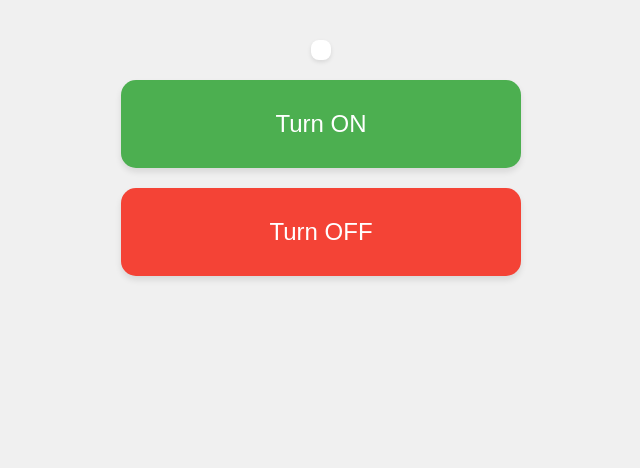
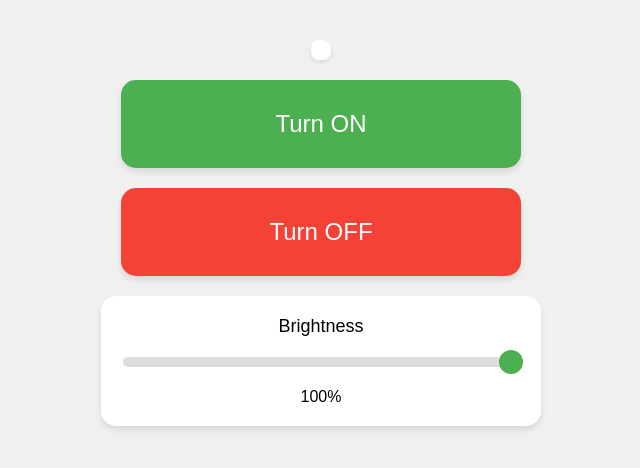
Before and after one commit to LeoM-tc/nspanel-mqtt, a website: page public/index.html in a window 1280 px wide. Shown: the whole page, without its empty margins (319-959 px from the left). Drawn offline with Linux system fonts and the light colour scheme.

Commit message:
Slider et changelent index et server

```diff
--- a/public/index.html
+++ b/public/index.html
@@ -56,6 +56,53 @@
             box-shadow: 0 2px 4px rgba(0,0,0,0.1);
             text-align: center;
         }
+
+        .slider-container {
+            width: 80%;
+            max-width: 400px;
+            margin: 20px 0;
+            padding: 20px;
+            background-color: white;
+            border-radius: 15px;
+            box-shadow: 0 4px 6px rgba(0,0,0,0.1);
+        }
+
+        .slider-label {
+            display: block;
+            margin-bottom: 10px;
+            font-size: 18px;
+            text-align: center;
+        }
+
+        .brightness-value {
+            text-align: center;
+            margin-top: 10px;
+            font-size: 16px;
+        }
+
+        input[type="range"] {
+            width: 100%;
+            height: 25px;
+            -webkit-appearance: none;
+            background: transparent;
+        }
+
+        input[type="range"]::-webkit-slider-runnable-track {
+            width: 100%;
+            height: 10px;
+            background: #ddd;
+            border-radius: 5px;
+        }
+
+        input[type="range"]::-webkit-slider-thumb {
+            -webkit-appearance: none;
+            height: 24px;
+            width: 24px;
+            background: #4CAF50;
+            border-radius: 50%;
+            margin-top: -7px;
+            cursor: pointer;
+        }
     </style>
 </head>
 <body>
@@ -64,24 +111,36 @@
         <button class="control-button" id="onButton">Turn ON</button>
         <button class="control-button" id="offButton">Turn OFF</button>
     </div>
+    <div class="slider-container">
+        <label class="slider-label" for="brightnessSlider">Brightness</label>
+        <input type="range" id="brightnessSlider" min="0" max="100" value="100">
+        <div class="brightness-value" id="brightnessValue">100%</div>
+    </div>
 
     <script>
         const statusDiv = document.getElementById('status');
+        const brightnessSlider = document.getElementById('brightnessSlider');
+        const brightnessValue = document.getElementById('brightnessValue');
+        let sliderTimeout;
 
-        async function sendCommand(state) {
+        async function sendCommand(state, brightness) {
             try {
                 statusDiv.textContent = 'Sending command...';
+                const payload = brightness !== undefined ?
+                    { state, brightness } :
+                    { state };
+
                 const response = await fetch('/api/publish', {
                     method: 'POST',
                     headers: {
                         'Content-Type': 'application/json'
                     },
-                    body: JSON.stringify({ state })
+                    body: JSON.stringify(payload)
                 });
 
                 const data = await response.json();
                 if (data.success) {
-                    statusDiv.textContent = `Successfully sent: ${state}`;
+                    statusDiv.textContent = `Successfully sent: ${state}${brightness !== undefined ? ` (${brightness}%)` : ''}`;
                 } else {
                     throw new Error(data.error);
                 }
@@ -92,6 +151,19 @@
 
         document.getElementById('onButton').addEventListener('click', () => sendCommand('ON'));
         document.getElementById('offButton').addEventListener('click', () => sendCommand('OFF'));
+
+        brightnessSlider.addEventListener('input', (e) => {
+            const value = e.target.value;
+            brightnessValue.textContent = `${value}%`;
+
+            // Clear any existing timeout
+            clearTimeout(sliderTimeout);
+
+            // Set new timeout to send command after user stops sliding for 200ms
+            sliderTimeout = setTimeout(() => {
+                sendCommand('ON', parseInt(value));
+            }, 200);
+        });
     </script>
 </body>
 </html>
```
Also changed, not shown: server.js (+11 -7 lines), 2 other files.
